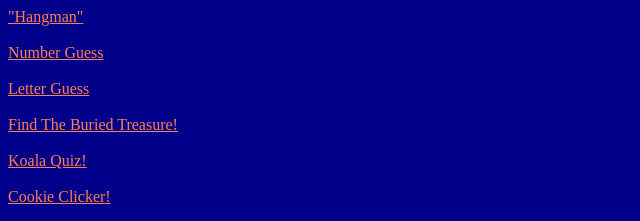
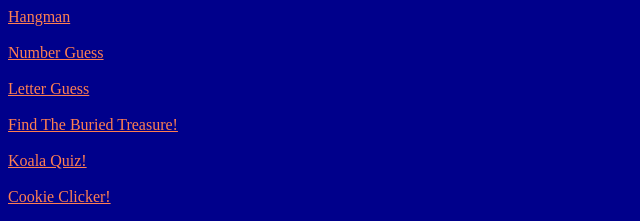
Before and after one commit to akameleda/akameleda.github.io, a plain HTML site: page index.html in a window 1280 px wide. Shown: the top 221 px of the page, 0-640 px from the left. Drawn offline with Linux system fonts and the light colour scheme.

Commit message:
Update index.html

```diff
--- a/index.html
+++ b/index.html
@@ -11,7 +11,7 @@
 </script>
   </head>
 <body>
-   <a style="color:coral" href="hangman.html">"Hangman"</a>
+   <a style="color:coral" href="hangman.html">Hangman</a>
 </br>
 </br>
   <a style="color:coral" href="numberGuess.htm">Number Guess</a>
```
